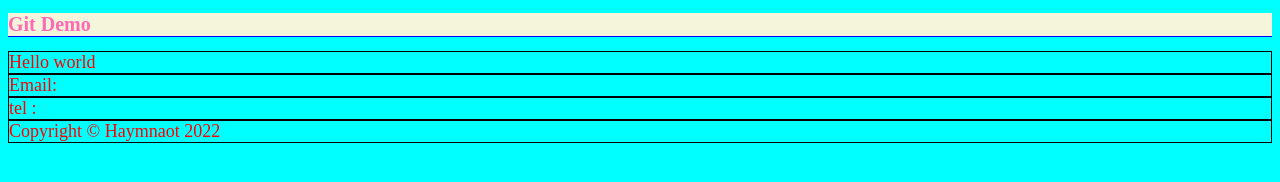
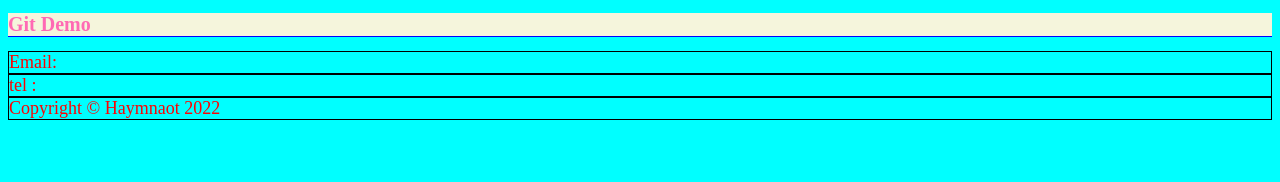
Before and after one commit to Haymanot-Demis/Haymanot-Demis, a plain HTML site: page index.html in a window 1280 px wide. Drawn offline with Linux system fonts and the light colour scheme.

Commit message:
div removed

```diff
--- a/index.html
+++ b/index.html
@@ -29,9 +29,6 @@
 </head>
 <body style="background-color: cyan;">
     <h1>Git Demo</h1>
-    <div>
-        Hello world
-    </div>
      <footer>
         <div>Email:</div>
         <div>tel :</div>
```
